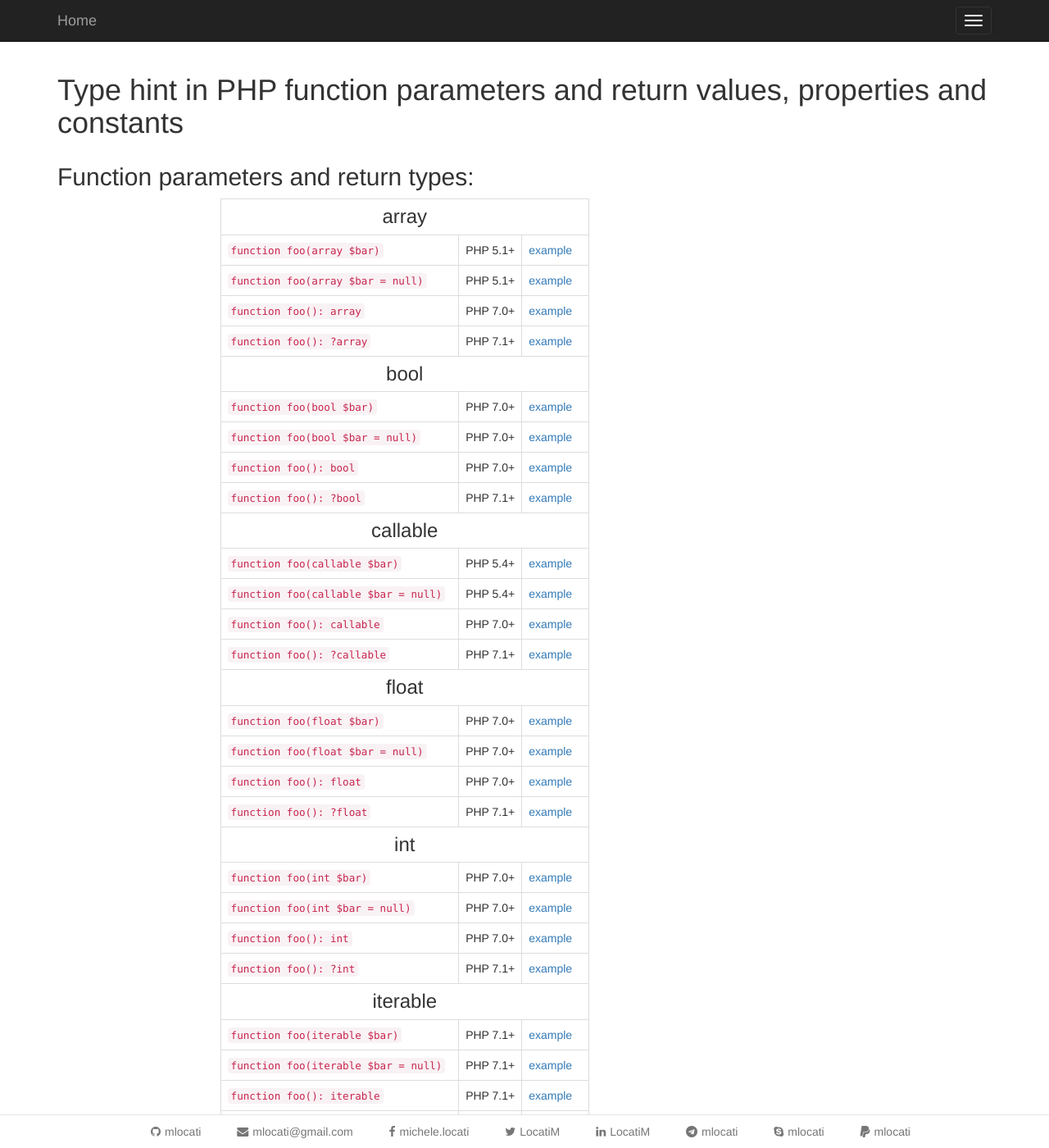
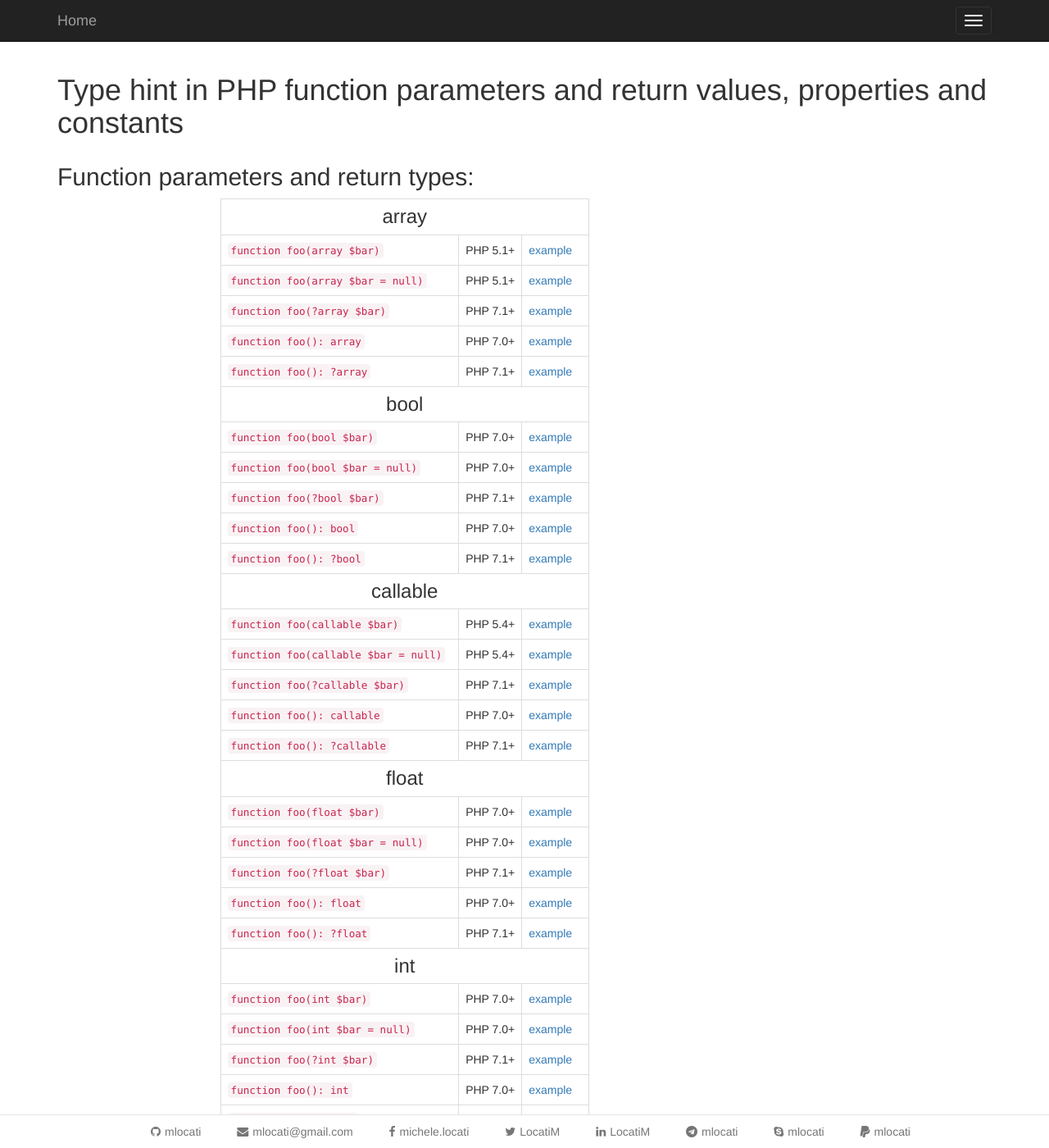
Before and after one commit to mlocati/mlocati.github.io, a Jekyll site: the page built from _articles/php-type-hinting.md, in a window 1280 px wide and 1400 px high. Shown: the whole window at 82% size. Built offline with Jekyll 4.4.1, drawn with Linux system fonts in a browser that asks for light colours; some of the changed text lies outside the part shown.

Commit message:
Add more type hinting

```diff
--- a/_articles/php-type-hinting.md
+++ b/_articles/php-type-hinting.md
@@ -11,60 +11,70 @@
         <tr><th colspan="3" style="text-align:center;"><h3 style="margin: 0;">array</h3></th></tr>
         <tr><td><code>function foo(array $bar)</code></td><td>PHP 5.1+</td><td><a href="https://3v4l.org/VMPJh">example</a></td></tr>
         <tr><td><code>function foo(array $bar = null)</code></td><td>PHP 5.1+</td><td><a href="https://3v4l.org/28isS">example</a></td></tr>
+        <tr><td><code>function foo(?array $bar)</code></td><td>PHP 7.1+</td><td><a href="https://3v4l.org/TVVn3">example</a></td></tr>
         <tr><td><code>function foo(): array</code></td><td>PHP 7.0+</td><td><a href="https://3v4l.org/aLcod">example</a></td></tr>
         <tr><td><code>function foo(): ?array</code></td><td>PHP 7.1+</td><td><a href="https://3v4l.org/YiD0p">example</a></td></tr>
 
         <tr><th colspan="3" style="text-align:center;"><h3 style="margin: 0;">bool</h3></th></tr>
         <tr><td><code>function foo(bool $bar)</code></td><td>PHP 7.0+</td><td><a href="https://3v4l.org/35ubR">example</a></td></tr>
         <tr><td><code>function foo(bool $bar = null)</code></td><td>PHP 7.0+</td><td><a href="https://3v4l.org/S6ua3">example</a></td></tr>
+        <tr><td><code>function foo(?bool $bar)</code></td><td>PHP 7.1+</td><td><a href="https://3v4l.org/pJNci">example</a></td></tr>
         <tr><td><code>function foo(): bool</code></td><td>PHP 7.0+</td><td><a href="https://3v4l.org/tubAB">example</a></td></tr>
         <tr><td><code>function foo(): ?bool</code></td><td>PHP 7.1+</td><td><a href="https://3v4l.org/6gSvE">example</a></td></tr>
 
         <tr><th colspan="3" style="text-align:center;"><h3 style="margin: 0;">callable</h3></th></tr>
         <tr><td><code>function foo(callable $bar)</code></td><td>PHP 5.4+</td><td><a href="https://3v4l.org/mmPm0">example</a></td></tr>
         <tr><td><code>function foo(callable $bar = null)</code></td><td>PHP 5.4+</td><td><a href="https://3v4l.org/UIjFM">example</a></td></tr>
+        <tr><td><code>function foo(?callable $bar)</code></td><td>PHP 7.1+</td><td><a href="https://3v4l.org/8HRGA">example</a></td></tr>
         <tr><td><code>function foo(): callable</code></td><td>PHP 7.0+</td><td><a href="https://3v4l.org/uCeOf">example</a></td></tr>
         <tr><td><code>function foo(): ?callable</code></td><td>PHP 7.1+</td><td><a href="https://3v4l.org/CfQeY">example</a></td></tr>
 
         <tr><th colspan="3" style="text-align:center;"><h3 style="margin: 0;">float</h3></th></tr>
         <tr><td><code>function foo(float $bar)</code></td><td>PHP 7.0+</td><td><a href="https://3v4l.org/0nfR7">example</a></td></tr>
         <tr><td><code>function foo(float $bar = null)</code></td><td>PHP 7.0+</td><td><a href="https://3v4l.org/em2kq">example</a></td></tr>
+        <tr><td><code>function foo(?float $bar)</code></td><td>PHP 7.1+</td><td><a href="https://3v4l.org/YCkp8">example</a></td></tr>
         <tr><td><code>function foo(): float</code></td><td>PHP 7.0+</td><td><a href="https://3v4l.org/uJeXp">example</a></td></tr>
         <tr><td><code>function foo(): ?float</code></td><td>PHP 7.1+</td><td><a href="https://3v4l.org/pNpkp">example</a></td></tr>
 
         <tr><th colspan="3" style="text-align:center;"><h3 style="margin: 0;">int</h3></th></tr>
         <tr><td><code>function foo(int $bar)</code></td><td>PHP 7.0+</td><td><a href="https://3v4l.org/RNpFL">example</a></td></tr>
         <tr><td><code>function foo(int $bar = null)</code></td><td>PHP 7.0+</td><td><a href="https://3v4l.org/rEbTm">example</a></td></tr>
+        <tr><td><code>function foo(?int $bar)</code></td><td>PHP 7.1+</td><td><a href="https://3v4l.org/Dag8O">example</a></td></tr>
         <tr><td><code>function foo(): int</code></td><td>PHP 7.0+</td><td><a href="https://3v4l.org/IupnQ">example</a></td></tr>
         <tr><td><code>function foo(): ?int</code></td><td>PHP 7.1+</td><td><a href="https://3v4l.org/jKBi9">example</a></td></tr>
 
         <tr><th colspan="3" style="text-align:center;"><h3 style="margin: 0;">iterable</h3></th></tr>
         <tr><td><code>function foo(iterable $bar)</code></td><td>PHP 7.1+</td><td><a href="https://3v4l.org/eEUQA">example</a></td></tr>
         <tr><td><code>function foo(iterable $bar = null)</code></td><td>PHP 7.1+</td><td><a href="https://3v4l.org/iShXW">example</a></td></tr>
+        <tr><td><code>function foo(?iterable $bar)</code></td><td>PHP 7.1+</td><td><a href="https://3v4l.org/a7UlT">example</a></td></tr>
         <tr><td><code>function foo(): iterable</code></td><td>PHP 7.1+</td><td><a href="https://3v4l.org/9fUAI">example</a></td></tr>
         <tr><td><code>function foo(): ?iterable</code></td><td>PHP 7.1+</td><td><a href="https://3v4l.org/rK9vc">example</a></td></tr>
 
         <tr><th colspan="3" style="text-align:center;"><h3 style="margin: 0;">object</h3></th></tr>
         <tr><td><code>function foo(object $bar)</code></td><td>PHP 7.2+</td><td><a href="https://3v4l.org/MamhY">example</a></td></tr>
         <tr><td><code>function foo(object $bar = null)</code></td><td>PHP 7.2+</td><td><a href="https://3v4l.org/n5bJW">example</a></td></tr>
+        <tr><td><code>function foo(?object $bar)</code></td><td>PHP 7.2+</td><td><a href="https://3v4l.org/DnE91">example</a></td></tr>
         <tr><td><code>function foo(): object</code></td><td>PHP 7.2+</td><td><a href="https://3v4l.org/Sji1Y">example</a></td></tr>
         <tr><td><code>function foo(): ?object</code></td><td>PHP 7.2+</td><td><a href="https://3v4l.org/V6HDj">example</a></td></tr>
 
         <tr><th colspan="3" style="text-align:center;"><h3 style="margin: 0;">self</h3></th></tr>
         <tr><td><code>function foo(self $bar)</code></td><td>PHP 5.0+</td><td><a href="https://3v4l.org/EUM0M">example</a></td></tr>
         <tr><td><code>function foo(self $bar = null)</code></td><td>PHP 5.1+</td><td><a href="https://3v4l.org/Oj1d6">example</a></td></tr>
+        <tr><td><code>function foo(?self $bar)</code></td><td>PHP 7.1+</td><td><a href="https://3v4l.org/YHXBd">example</a></td></tr>
         <tr><td><code>function foo(): self</code></td><td>PHP 7.0+</td><td><a href="https://3v4l.org/lKvL5">example</a></td></tr>
         <tr><td><code>function foo(): ?self</code></td><td>PHP 7.1+</td><td><a href="https://3v4l.org/WLnQs">example</a></td></tr>
 
         <tr><th colspan="3" style="text-align:center;"><h3 style="margin: 0;">string</h3></th></tr>
         <tr><td><code>function foo(string $bar)</code></td><td>PHP 7.0+</td><td><a href="https://3v4l.org/ZBCdh">example</a></td></tr>
         <tr><td><code>function foo(string $bar = null)</code></td><td>PHP 7.0+</td><td><a href="https://3v4l.org/iPFDp">example</a></td></tr>
+        <tr><td><code>function foo(?string $bar)</code></td><td>PHP 7.1+</td><td><a href="https://3v4l.org/HFtA2">example</a></td></tr>
         <tr><td><code>function foo(): string</code></td><td>PHP 7.0+</td><td><a href="https://3v4l.org/7e6WD">example</a></td></tr>
         <tr><td><code>function foo(): ?string</code></td><td>PHP 7.1+</td><td><a href="https://3v4l.org/DgH88">example</a></td></tr>
 
         <tr><th colspan="3" style="text-align:center;"><h3 style="margin: 0;">class names</h3></th></tr>
         <tr><td><code>function foo(ClassName $bar)</code></td><td>PHP 5.0+</td><td><a href="https://3v4l.org/dqfrP">example</a></td></tr>
         <tr><td><code>function foo(ClassName $bar = null)</code></td><td>PHP 5.1+</td><td><a href="https://3v4l.org/MaOKk">example</a></td></tr>
+        <tr><td><code>function foo(?ClassName $bar)</code></td><td>PHP 7.1+</td><td><a href="https://3v4l.org/95SOf">example</a></td></tr>
         <tr><td><code>function foo(): ClassName</code></td><td>PHP 7.0+</td><td><a href="https://3v4l.org/JXlnA">example</a></td></tr>
         <tr><td><code>function foo(): ?ClassName</code></td><td>PHP 7.1+</td><td><a href="https://3v4l.org/PCgCc">example</a></td></tr>
 
```
